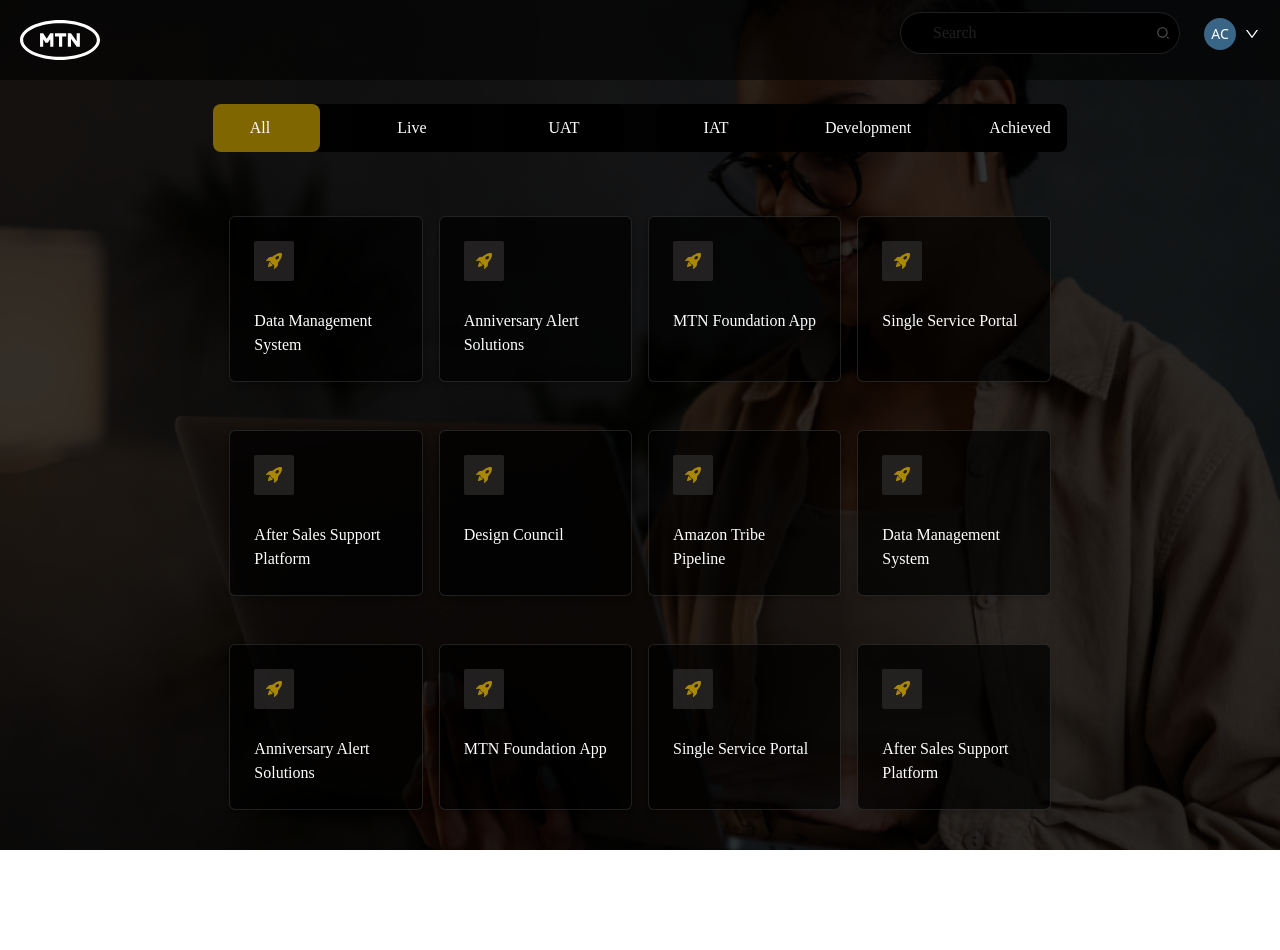
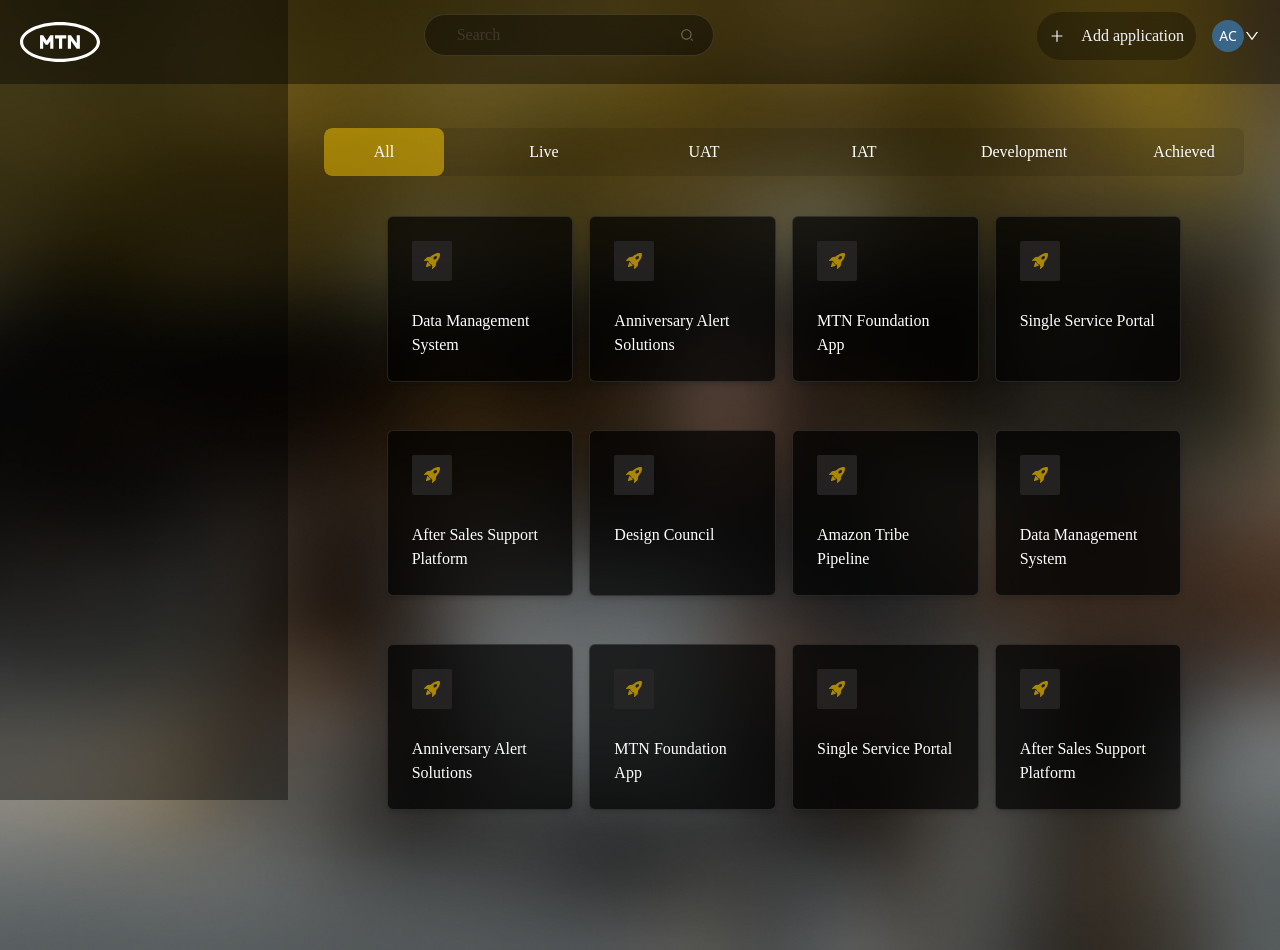
Before and after one commit to iamclement1/app-launcher, a Next.js app: page /app/Dashboard in a window 1280 px wide. Before the commit the page ends 850 px from the top, so only its background shows below. Built offline with nearby package versions, Linux system fonts and the light colour scheme; a web font is replaced by a local one.

Commit message:
configured add and called contextAPI

```diff
--- a/src/components/Header.jsx
+++ b/src/components/Header.jsx
@@ -6,22 +6,24 @@ import { AiOutlineDown } from "react-icons/ai";
 export default function Header() {
     return (
         <>
-            <main className="flex items-center justify-between px-5 py-3 bg-black/60">
+            <main className="w-full flex items-center justify-between px-5 py-3 bg-black/10">
                 <Image src={Logo} alt="alt" />
                 <div className="flex items-center justify-center space-x-6">
                     <div>
                         <input type="text" className="flex items-center justify-center border-[0.2px] transition duration-500
                     placeholder-[#ffffff1f] focus:placeholder-transparent border-[#ffffff1f] w-[280px]
-                    px-8 py-2 bg-black text-gray-50 rounded-full focus:outline-none description"
+                    px-8 py-2 bg-black/40 text-gray-50 rounded-full focus:outline-none description"
                             placeholder="Search" />
                         <RiSearch2Line className='tex-gray-200 text-[#ffffff4d] relative bottom-7
                     left-60 ml-4 text-sm' />
                     </div>
                     <div className="flex items-center space-x-2 mb-3">
-                        <p   className="flex items-center justify-center
+                        <div>
+                            <p className="flex items-center justify-center
                         uppercase h-8 w-8 text-sm bg-[#396587] rounded-full cursor-pointer
                         text-white ">AC</p>
-                        <AiOutlineDown className="cursor-pointer justify-center text-white" />
+                            <AiOutlineDown className="cursor-pointer justify-center text-white" />
+                        </div>
                     </div>
                 </div>
             </main>
--- a/src/components/Sidebar.jsx
+++ b/src/components/Sidebar.jsx
@@ -46,7 +46,7 @@ export default function Sidebar({ children }, props) {
                                 {/* Desktop screen side bar menu */}
 
                                 <div className="Sidebar">
-                                    <div className={`h-screen bg-black/10
+                                    <div className={`h-screen bg-black/40
                                 ${isOpen ? 'w-72' : 'w-20'} duration-200
                                 ease-in-out p-3 pt-32 hidden md:block text-black`}>
                                         {/* <div className="flex gap-x-4 items-center">
@@ -83,7 +83,7 @@ export default function Sidebar({ children }, props) {
 
                                 {/* mobile screen side bar menu */}
 
-                                <div className={`h-screen bg-black/10
+                                <div className={`h-screen bg-black/40
                         ${isOpen ? 'w-72' : 'hidden'} p-3 pt-8 md:hidden
                         relative flex flex-col z-10 ease-in-out duration-200`}>
                                     <div className="flex gap-x-4 items-center">
@@ -119,7 +119,7 @@ export default function Sidebar({ children }, props) {
 
                     {/* beginning of navbar/header */}
 
-                    <nav className="w-full flex items-center justify-between px-5 py-3 bg-black/10 fixed z-10">
+                    <nav className="w-full flex items-center justify-between px-5 py-3 bg-black/40 fixed z-10">
                         <Link href={'/'}>
                             <Image src={Logo} alt="alt" />
                         </Link>
@@ -135,7 +135,7 @@ export default function Sidebar({ children }, props) {
                         </div>
 
                         {/* user dropdown */}
-                        <div className="flex items-center space-x-2 mb-3">
+                        <div className="flex items-center space-x-4 mb-3">
                             <Link href={"/app"}>
                                 <div className=" flex space-x-4 items-center bg-black/30 p-3
                             rounded-full text-gray-100 description cursor-pointer" type="button">
@@ -143,10 +143,11 @@ export default function Sidebar({ children }, props) {
                                     <p>Add application</p>
                                 </div>
                             </Link>
-                            <p className="flex items-center justify-center
-                        uppercase h-8 w-8 text-sm bg-[#396587] rounded-full cursor-pointer
+                            <div className="flex items-center justify-center uppercase">
+                                <p className=" flex items-center justify-center h-8 w-8 text-sm bg-[#396587] rounded-full cursor-pointer
                         text-white ">AC</p>
-                            <AiOutlineDown className="cursor-pointer justify-center text-white" />
+                                <AiOutlineDown className="cursor-pointer justify-center text-white" />
+                            </div>
                         </div>
                     </nav>
 
--- a/src/pages/app/Dashboard.jsx
+++ b/src/pages/app/Dashboard.jsx
@@ -1,30 +1,46 @@
 import Image from "next/image";
-import background from '../../assets/cheerful-lady.png';
-import { Header } from "@/components";
+import background from '../../assets/background.png';
+import { AddApplication, Header, Sidebar } from "@/components";
 import { appHome, homeCard } from "@/utils/appDashboard";
 import { useState } from "react";
+import { actionType } from "@/Redux/reducer";
+import { useDispatch } from "react-redux";
+import { useStateValue } from "@/Redux/StateProvider";
 
-export default function Dashboard() {
+
+export default function Dashboard({children}) {
     const [filter, setFilter] = useState("All");
+    const [isModal, setIsModal] = useState(false);
+
+    // const [{ modalShow }, dispatch] = useStateValue();
+
+    // if(!isOpenModal) {
+    //     return null;
+    // }
+
+    // const showApp = () => {
+    //     dispatch({
+    //         type : actionType.SET_MODAL,
+    //         modalShow : modalShow
+    //     })
+
+    //     // console.log('Hello, the card is clicked');
+
+    // };
     return (
-        <>
-            <main className="h-screen w-full relative ">
-                <Image src={background} alt="background" priority={true}
-                    unoptimized={true}
-                    className='w-full h-[850px] object-cover absolute mix-blend-overlay' />
+        <Sidebar>
+            <div className="">
 
-                <div className="bg-black/80 h-auto w-full absolute">
-                    <Header />
 
-                    <section className="w-full my-6" id="services">
+                <section className="w-full mt-12" id="services">
                     <div className="w-full flex flex-col items-center justify-center">
-                            <div className="w-4/6 h-9 flex items-center justify-start md:justify-center lg:justify-center
-                    gap-8 py-6 overflow-x-scroll scrollbar-none bg-black/90 rounded-lg fixed mt-12">
+                        <div className="w-6/6 h-9 flex items-center justify-center md:justify-center lg:justify-center
+                    gap-10 py-6 overflow-x-scroll scrollbar-none bg-black/10 rounded-lg ">
                             {
                                 appHome && appHome.map((category) => (
                                     <>
                                         <div className={`group
-                                            ${filter === category.name ? 'bg-[#FFCB03]/50' : 'bg-black/70'}
+                                            ${filter === category.name ? 'bg-[#FFCB03]/50' : ''}
                                             w-24 min-w-[120px] h-12 cursor-pointer rounded-lg drop-shadow-xl
                                             flex flex-col gap-3 justify-center`}
                                             onClick={() => setFilter(category.name)}>
@@ -44,8 +60,9 @@ export default function Dashboard() {
                 <section className="flex justify-center items-center">
 
                     {/* card */}
-                        <div className="w-4/6 h-4/5 grid grid-cols-4 gap-4 md:justify-center lg:justify-center
-                            py-6 px-4 overflow-x-scroll scrollbar-none rounded-lg mt-12">
+                    <div className="w-5/6 h-4/5 grid grid-cols-4 gap-4 md:justify-center lg:justify-center
+                            py-6 px-4 overflow-x-scroll scrollbar-none rounded-lg cursor-pointer"
+                            onClick={() => setIsModal(true)}>
                         {
                             homeCard && homeCard.map((index) => (
                                 <>
@@ -63,10 +80,18 @@ export default function Dashboard() {
                                 </>
                             ))
                         }
+
+                        <>
+                        { isModal ? (
+                            <>
+                            <AddApplication />
+                            </>
+                        ) : null}
+                        </>
                     </div>
                 </section>
             </div>
-            </main>
-        </>
+
+        </Sidebar>
     )
 }
```
Lines whose indentation alone changed are shown as unchanged.
